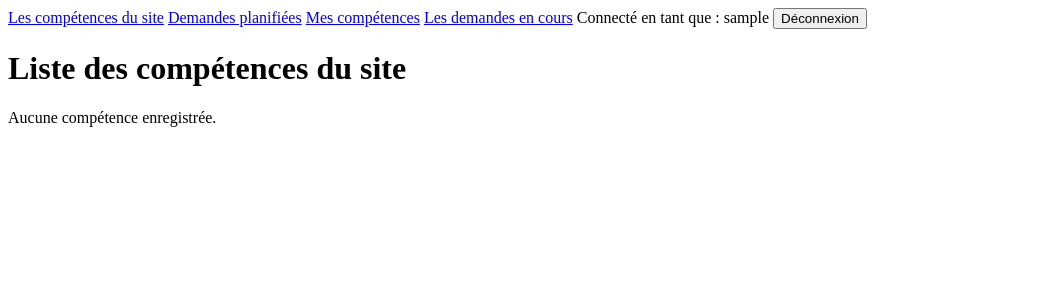
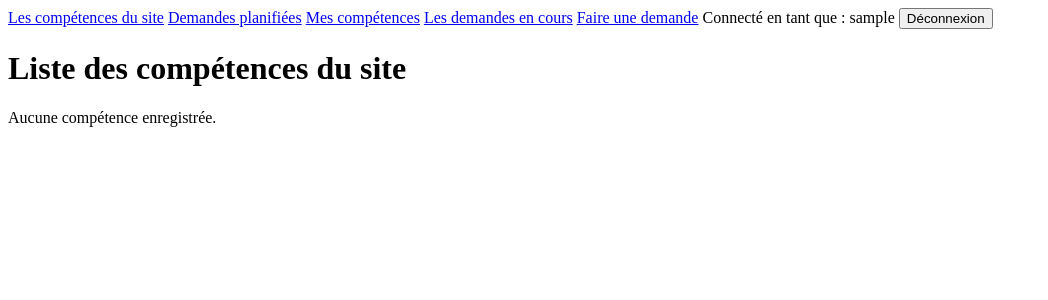
Before and after one commit to AmandineGrardLaurent/python_eval_echange_de_competences, a Django app: page /skills/all/ in a window 1280 px wide. Shown: the top 300 px of the page, without its empty margins (0-1048 px from the left). Run offline with Django 5.2, Linux system fonts and the light colour scheme; the visitor is signed in with stand-in values (Sample User, id 1); data that the repository does not hold is empty.

Commit message:
ajout d'un lien dans le template base.html pour accéder au formulaire de création d'une demande d'aide

```diff
--- a/echange_de_competences/templates/base.html
+++ b/echange_de_competences/templates/base.html
@@ -13,6 +13,7 @@
     {% if user.is_authenticated %}
         <a href="{% url 'skills:my-skills' %}">Mes compétences</a>
         <a href="{% url 'skills:help-requests-matching-skills' %}">Les demandes en cours</a>
+        <a href="{% url 'skills:help-requests-add' %}">Faire une demande</a>
         <span>
             Connecté en tant que : {{ user.username }}
             <form action="{% url 'skills:logout' %}" method="post" style="display:inline;">
```
